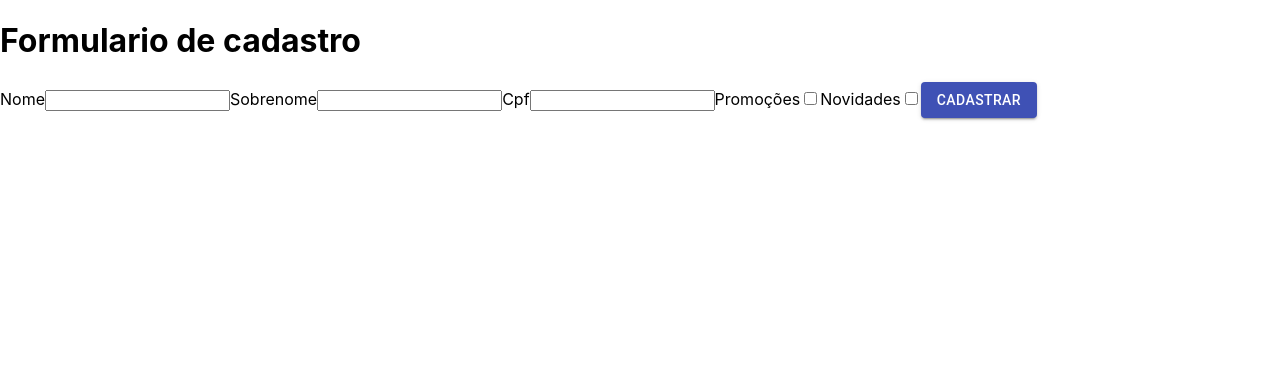
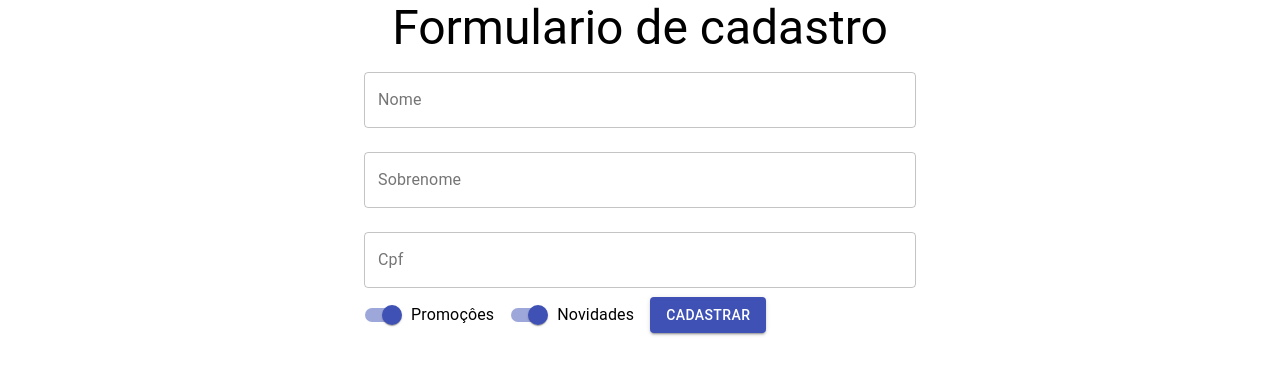
Before and after one commit to carlosrjhoe/Aplicacao_Formulario_com_React, a React (Create React App) app in the folder ceep/: page / in a window 1280 px wide. Shown: the top 374 px of the page. Built offline with nearby package versions, Linux system fonts and the light colour scheme.

Commit message:
Finalizando aula 02

```diff
--- a/ceep/package.json
+++ b/ceep/package.json
@@ -3,6 +3,7 @@
   "version": "0.1.0",
   "private": true,
   "dependencies": {
+    "@fontsource/roboto": "^4.5.5",
     "@material-ui/core": "^4.12.4",
     "@testing-library/jest-dom": "^5.16.4",
     "@testing-library/react": "^12.1.5",
--- a/ceep/src/App.js
+++ b/ceep/src/App.js
@@ -1,14 +1,18 @@
-import { Fragment } from 'react';
-import './App.css';
-import FormularioCadastro from './components/FormularioCadastro/FormularioCadastro';
+import { Component } from "react";
+import "./App.css";
+import FormularioCadastro from "./components/FormularioCadastro/FormularioCadastro";
+// import "fontsource-roboto";
 
-function App() {
-  return (
-    <Fragment>
-       <h1>Formulario de cadastro</h1>
+import {Container, Typography } from '@material-ui/core';
+class App extends Component {
+  render() {
+    return (
+      <Container component="article" maxWidth="sm">
+        <Typography variant="h3" component="h1" align="center">Formulario de cadastro</Typography>
         <FormularioCadastro/>
-    </Fragment>
-  );
+      </Container>
+    );
+  }
 }
 
 export default App;
--- a/ceep/src/components/FormularioCadastro/FormularioCadastro.jsx
+++ b/ceep/src/components/FormularioCadastro/FormularioCadastro.jsx
@@ -1,24 +1,41 @@
 import React from "react";
-import Button from "@material-ui/core/Button";
+import { TextField, Button, Switch, FormControlLabel } from "@material-ui/core";
 
 function FormularioCadastro() {
   return (
     <form>
-      <label>Nome</label>
-      <input type="text" />
+      <TextField
+        id="nome"
+        label="Nome"
+        variant="outlined"
+        margin="normal"
+        fullWidth
+      />
+      <TextField
+        id="sobrenome"
+        label="Sobrenome"
+        variant="outlined"
+        margin="normal"
+        fullWidth
+      />
+      <TextField
+        id="cpf"
+        label="Cpf"
+        variant="outlined"
+        margin="normal"
+        fullWidth
+      />
 
-      <label>Sobrenome</label>
-      <input type="text" />
+      <FormControlLabel
+        label="Promoçôes"
+        control={<Switch name="promocoes" defaultChecked color="primary" />}
+      />
+      <FormControlLabel
+        label="Novidades"
+        control={<Switch name="novidades" defaultChecked color="primary" />}
+      />
 
-      <label>Cpf</label>
-      <input type="text" />
-
-      <label>Promoções</label>
-      <input type="checkbox" />
-      <label>Novidades</label>
-      <input type="checkbox" />
-
-      <Button variant="contained" color="primary">
+      <Button type="submit" variant="contained" color="primary">
         cadastrar
       </Button>
     </form>
```
Also changed, not shown: 2 other files (tests, documents, lock files or other folders).
